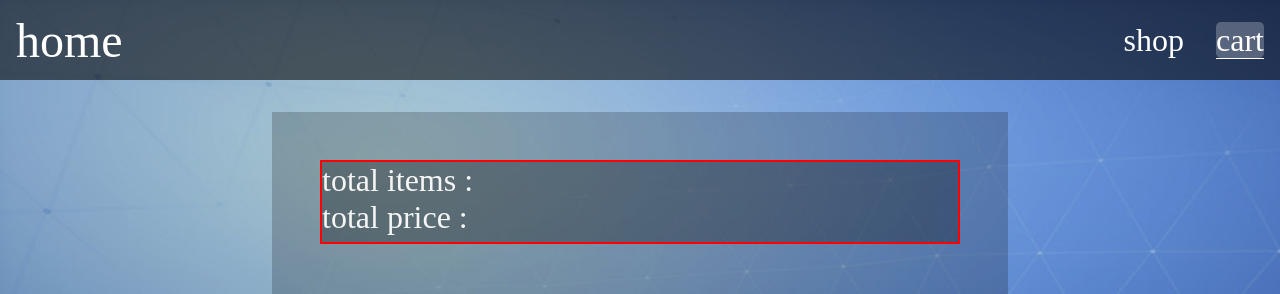
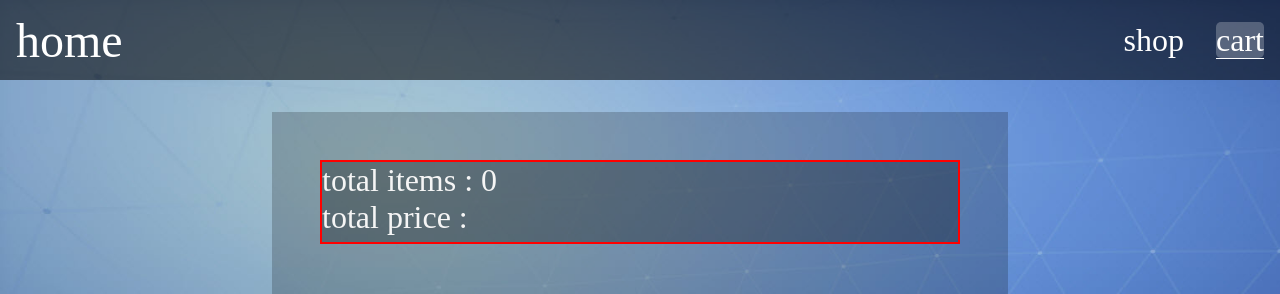
Before and after one commit to theDoorKeeper/shopping-cart-react, a React (Create React App) app: page /cart in a window 1280 px wide. Shown: the top 294 px of the page. Built offline with nearby package versions, Linux system fonts and the light colour scheme; a web font is replaced by a local one.

Commit message:
used totalPrice props in the jsx

```diff
--- a/src/components/Cart.js
+++ b/src/components/Cart.js
@@ -13,7 +13,7 @@ import mythical from "../assets/mythic.png"
 
 const Cart = (props) => {
   const [displayedCart, setDisplayedCart] = useState([]);
-  const { cartArray, incrementItem ,decrementItem, deleteItem } = props;
+  const { cartArray, incrementItem ,decrementItem, deleteItem , totalPrice} = props;
 
   const getCardBackground = (rarity)=>{
     if(rarity==="rare"){
@@ -62,7 +62,7 @@ const Cart = (props) => {
     <div className="cart-wrapper" >
       <div className="bought-items">
       <div className="checkout-header">
-      total items :
+      total items : {totalPrice}
       <br/>
       total price :
        </div>
```
